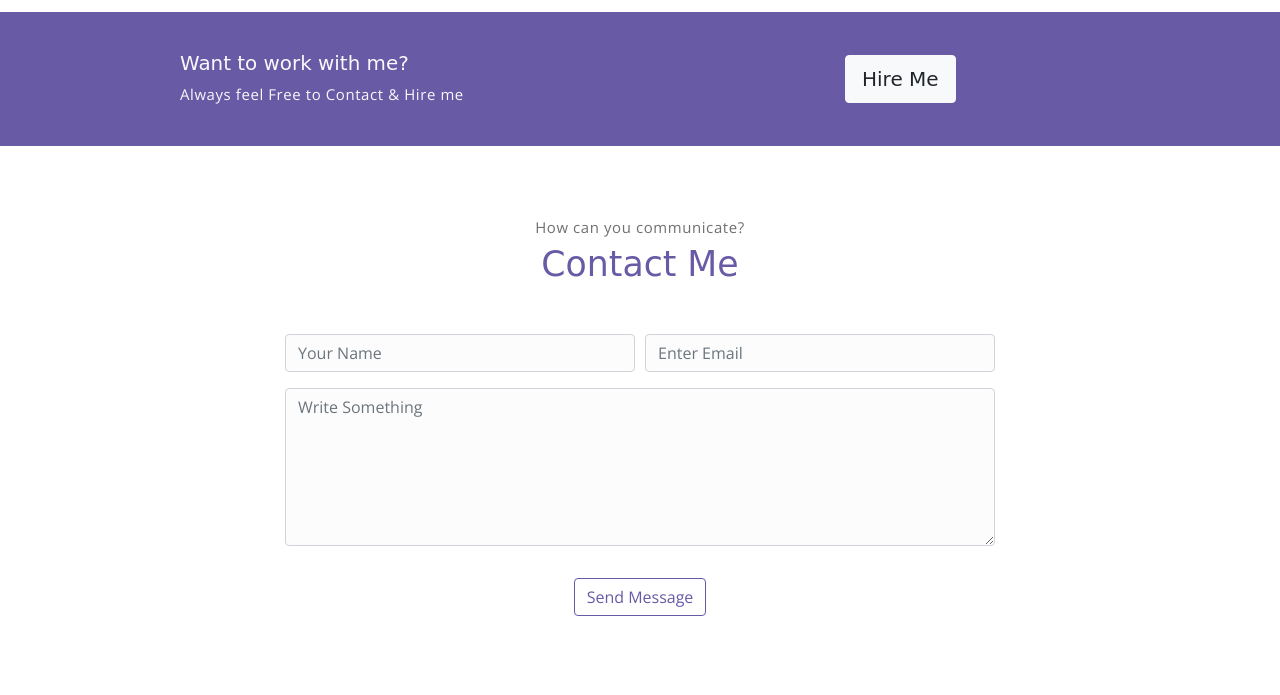
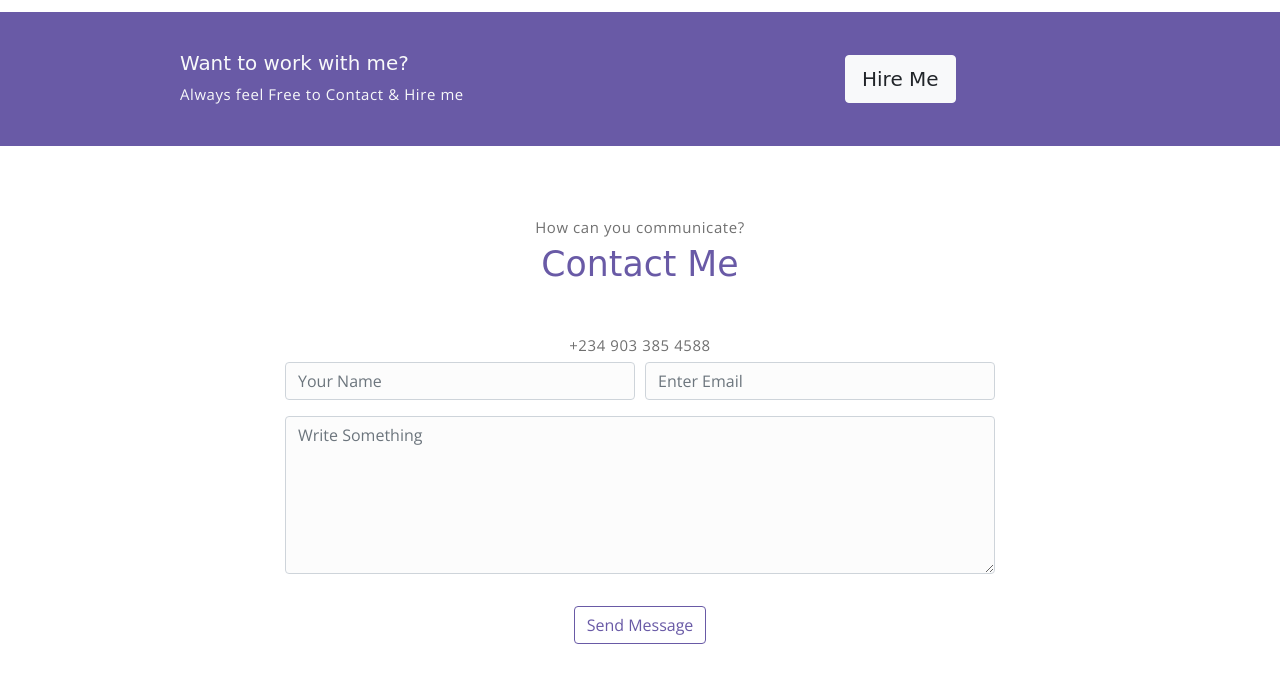
Before and after one commit to wyeben/yilas-home, a plain HTML site: page index.html in a window 1280 px wide. Shown: the part 2403-3098 px from the top of the page. Drawn offline with nearby package versions, Linux system fonts and the light colour scheme; a web font is replaced by a local one.

Commit message:
Added changes

```diff
--- a/index.html
+++ b/index.html
@@ -363,6 +363,7 @@
         <div class="container text-center">
             <p class="section-subtitle">How can you communicate?</p>
             <h6 class="section-title mb-5">Contact Me</h6>
+            <p class="section-subtitle">+234 903 385 4588</p>
             <!-- contact form -->
             <form action="" class="contact-form col-md-10 col-lg-8 m-auto">
                 <div class="form-row">
```
